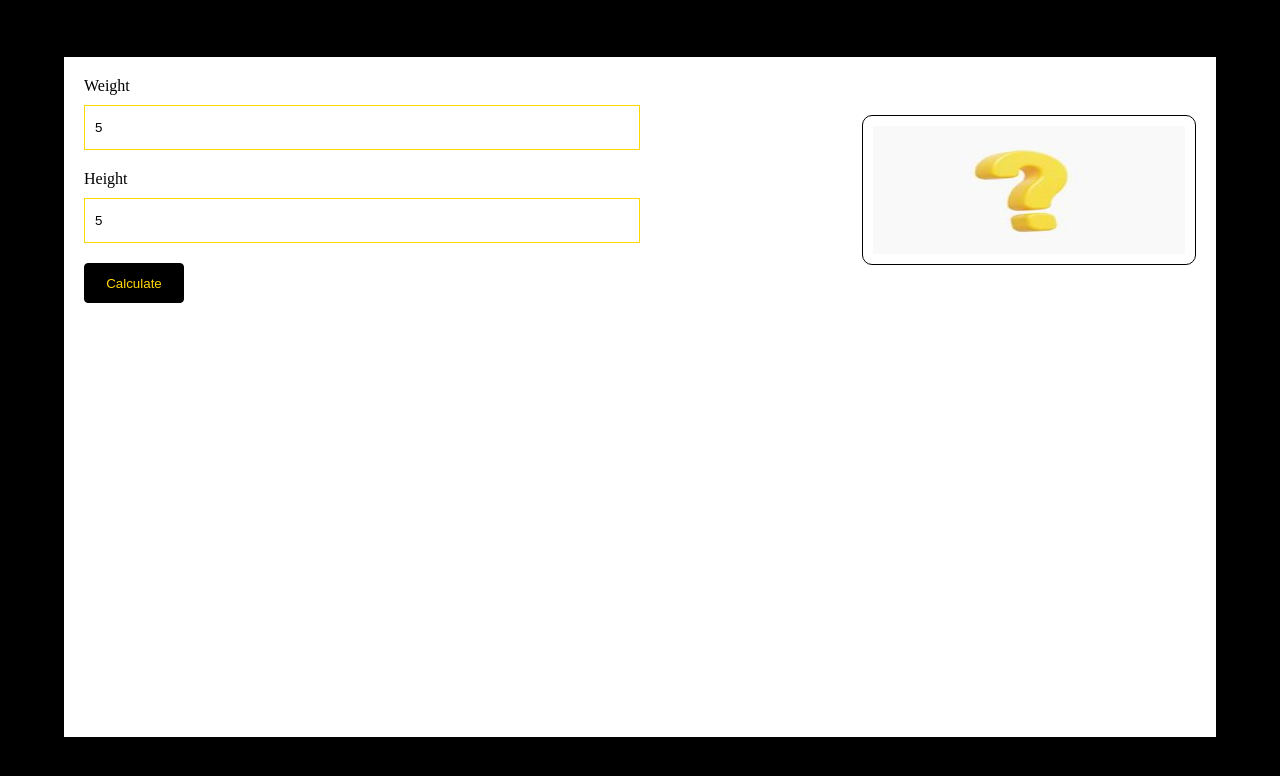
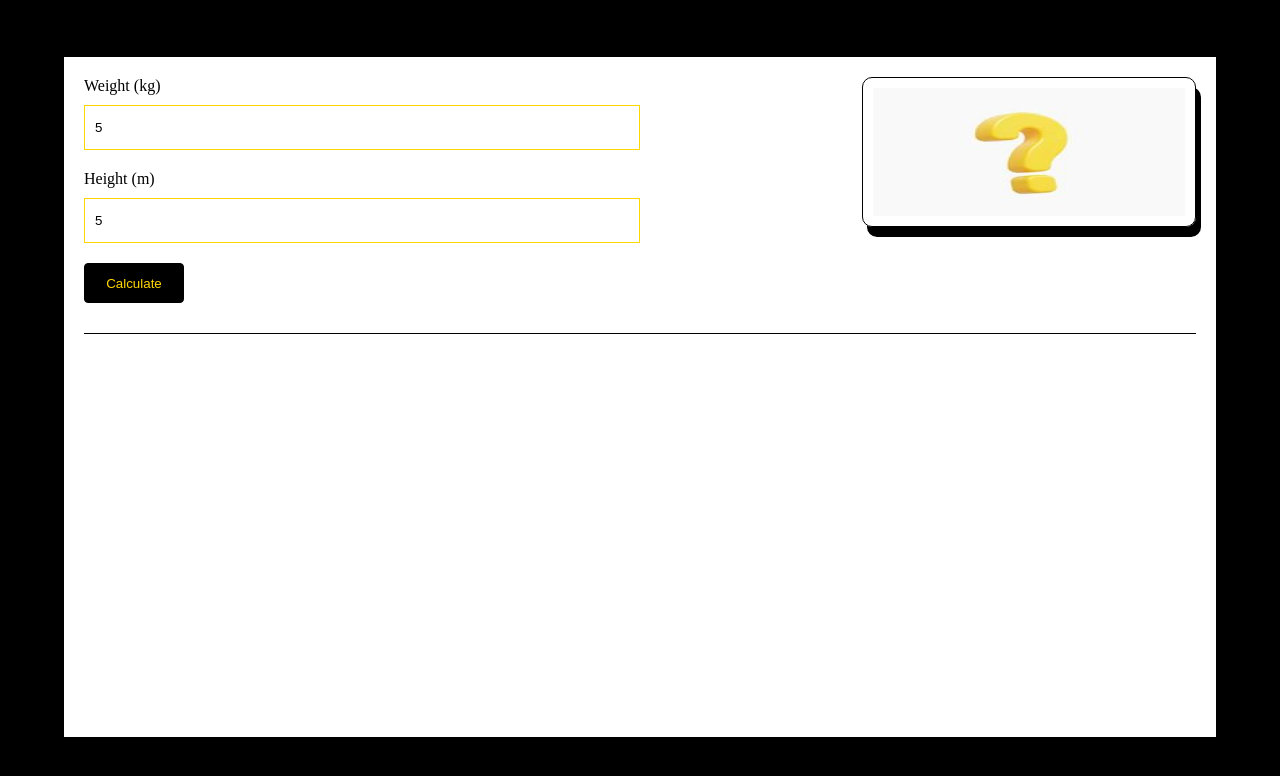
Before and after one commit to profnike/myBMI, a plain HTML site: page index.html in a window 1280 px wide. Both pictures are taken after typing "5", "5" into the empty fields and a click on the button "Calculate". Shown: the part 30-806 px from the top of the page. Drawn offline with Linux system fonts and the light colour scheme.

Commit message:
implemented bmi calculation

```diff
--- a/index.html
+++ b/index.html
@@ -21,11 +21,12 @@
         <div class="bmi-section-inner">
              <div class="first-inner-section">
             <div class="input-area">
-            <label for="">Weight</label>
-           <input class="bmi-input" placeholder="Weight in kilogram"  type="number"/>
-           <label for="">Height</label>
-           <input class="bmi-input" placeholder="height in meter"  type="number"/>
-        <button  id="calculate-bmi">Calculate</button>
+            <label for="">Weight (kg)</label>
+           <input class="bmi-input" id="weight" placeholder="Example 62"  type="number"  />
+           <label for="">Height (m)</label>
+           <input class="bmi-input" placeholder="Example 1.52" id="height" type="number"/>
+        <button  id="calculate-bmi" onclick="weightValue()">Calculate</button>
+
         </div>
         <div class="bmi-result">
             <img src="./images/question.jpg"/>
--- a/main.js
+++ b/main.js
@@ -0,0 +1,14 @@
+
+function weightValue() {
+    let weight=document.getElementById("weight").value
+    let height=document.getElementById("height").value
+    let heightsquare=height*height
+    let val=document.getElementById("val")
+    let bmi=weight/heightsquare
+    console.log(bmi)
+    val.innerHTML="weight" + weight
+    // d = document.getElementById("select_id").value;
+    // alert(d);
+}
+//weight.addEventListener('change', function() { console.log('You selected: ', weight.value);});
+//console.log(weight)
--- a/style.css
+++ b/style.css
@@ -23,6 +23,8 @@
 .first-inner-section{
     display: flex;
     justify-content: space-between;
+    border-bottom: 1px solid black;
+    padding-bottom: 30px;
 }
 .bmi-result{
     /* background-color: black; */
@@ -30,8 +32,9 @@
     border-radius: 10px;
     width: 30%;
     height: 150px;
-    align-self: center;
+    /* align-self: center; */
     padding: 10px;
+    box-shadow: 5px 10px ;
 }
 .bmi-result img{
     width: 100%;
```
